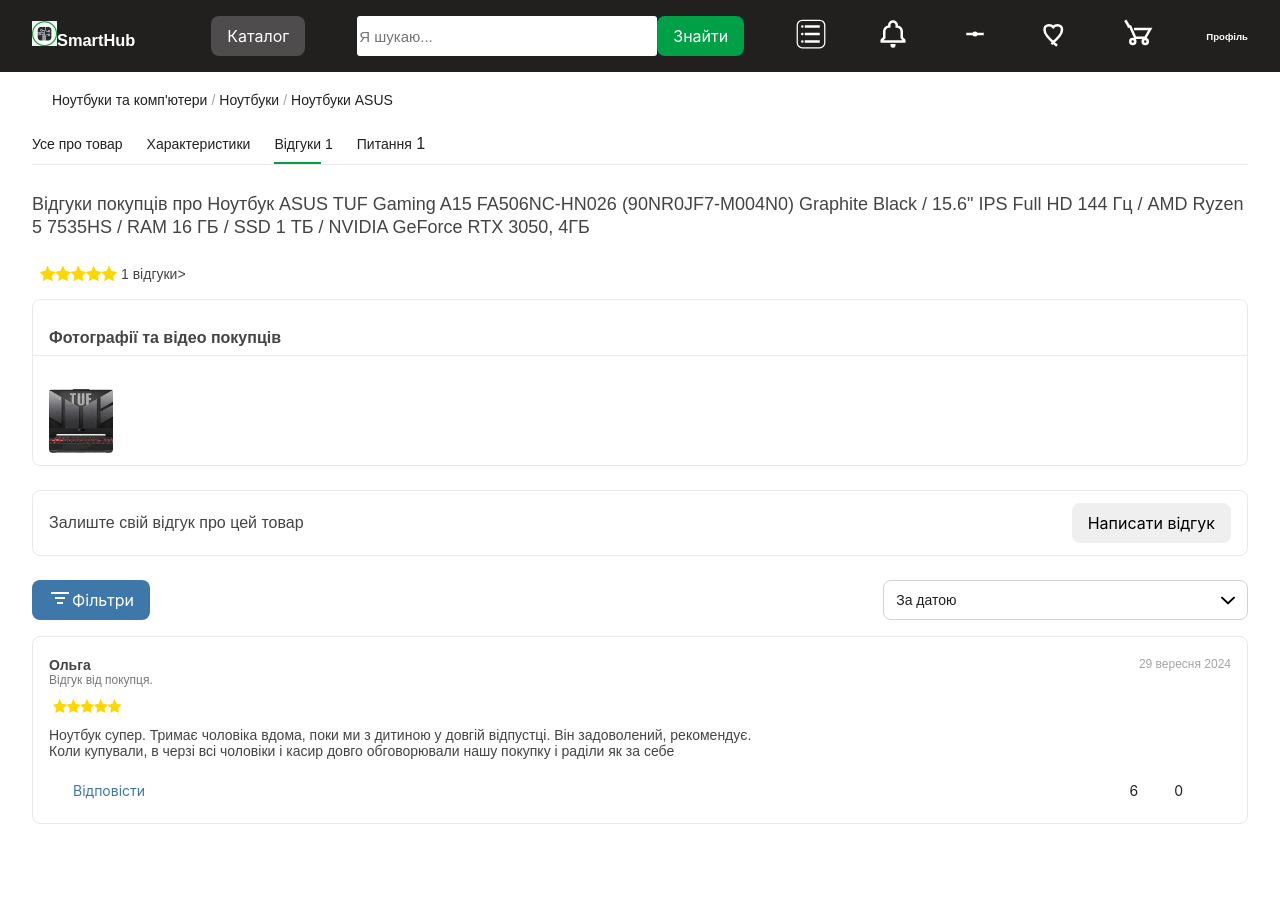
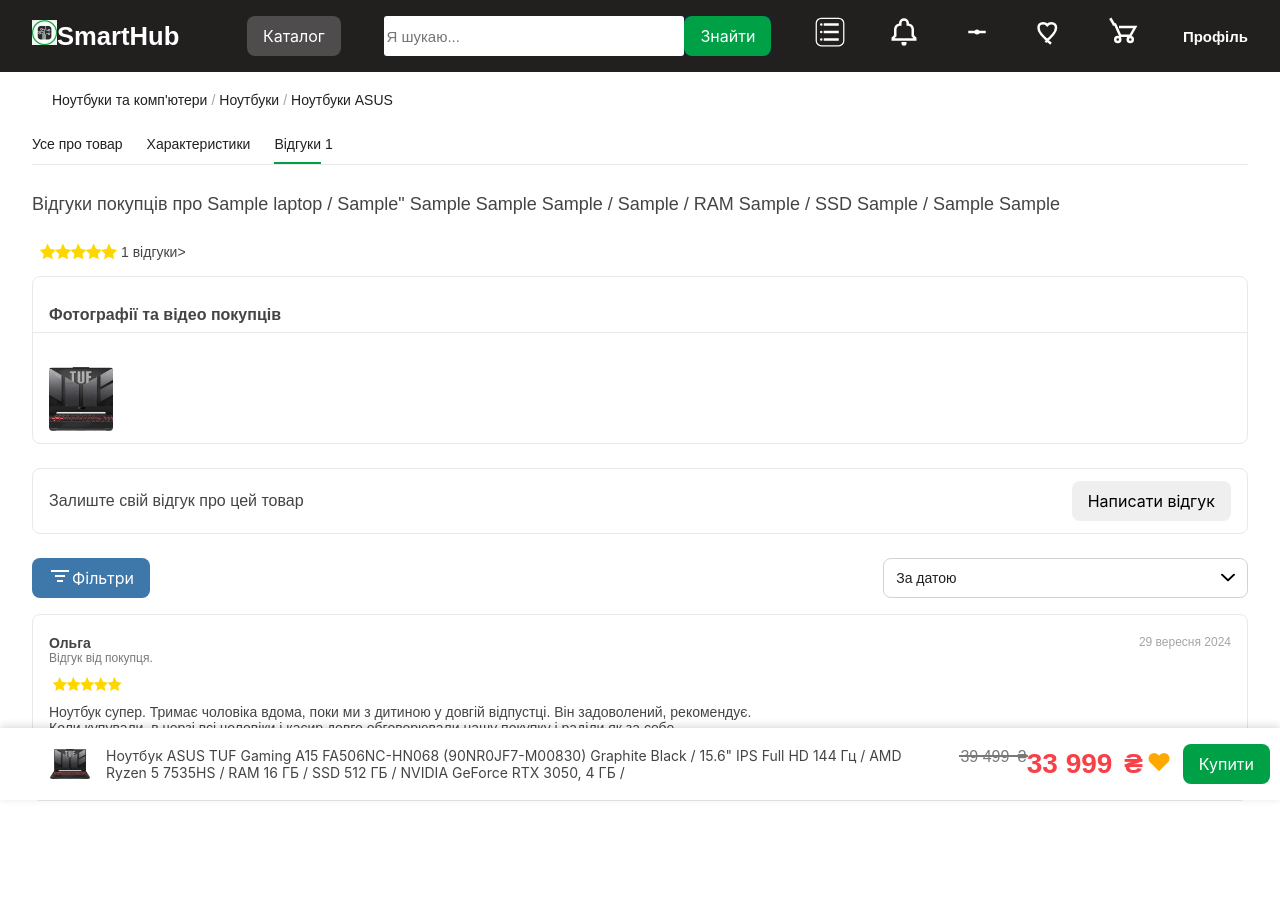
Before and after one commit to denchikos/SmartHub, a Django app: page /reviews/1/ in a window 1280 px wide. Before the commit the page ends 824 px from the top, so only its background shows below. Run offline with Django 5.2, Linux system fonts and the light colour scheme; tables that the repository leaves empty hold one stand-in row (values such as "Sample post"); parts of the project's set-up code (start-up, migrations or seed data) failed here and were passed over.

Commit message:
Доопрацювання шаблонів

```diff
--- a/Home_Page/templates/blance/reviews.html
+++ b/Home_Page/templates/blance/reviews.html
@@ -4,6 +4,15 @@
 {% block reviews %}
 <head>
     <style>
+        div1 {
+            display: flex;
+            margin: 0;
+            padding: 0;
+            border: 0;
+            font-size: 100%;
+            vertical-align: baseline;
+        }
+
         div2 {
             margin: 0;
             padding: 0;
@@ -252,14 +261,10 @@
                                 <a class="tabs__link"  href="{% url 'product_detail' models.id %}">Усе про товар</a>
                             </li>
                             <li class="tabs__item tabs__link">
-                                <a class="tabs__link" href="">Характеристики</a>
+                                <a class="tabs__link" href="{% url 'characteristics' models.id %}">Характеристики</a>
                             </li>
                             <li class="tabs__item tabs__link">
                                 <a class="tabs__link tabs__link--active" href="">Відгуки</a>
-                                <span class="tabs__link-text"> 1 </span>
-                            </li>
-                            <li class="tabs__item">
-                                <a class="tabs__link" href="">Питання</a>
                                 <span class="tabs__link-text"> 1 </span>
                             </li>
                         </ul>
@@ -272,7 +277,7 @@
                 <div2  class="inner">
                     <div2 class="title closed" style="max-height: 76px; overflow: hidden;">
                         <h1 class="title__font">
-                            Відгуки покупців про Ноутбук ASUS TUF Gaming A15 FA506NC-HN026 (90NR0JF7-M004N0) Graphite Black / 15.6" IPS Full HD 144 Гц / AMD Ryzen 5 7535HS / RAM 16 ГБ / SSD 1 ТБ / NVIDIA GeForce RTX 3050, 4ГБ
+                            Відгуки покупців про {{ models_laptop.name }} / {{ models_laptop.screen_size }}" {{ models_laptop.screen_type }} {{ models_laptop.screen_resolution }} {{ models_laptop.screen_refresh_rate }} / {{ models_laptop.processor }} / RAM {{ models_laptop.ram_size }} / SSD {{ models_laptop.ssd_size }} / {{ models_laptop.gpu_manufacturer }} {{ models_laptop.gpu_memory }}
                         </h1>
                     </div2>
                 </div2>
@@ -298,14 +303,14 @@
                     <p> 1 відгуки </p>>
                 </div2>
             </div2>
-            <div2 class="d-flex mt-4">
-                <main style="width: 100%;">
+            <div1 class="d-flex mt-4">
+                <main class="product-tabs__content" style="width: 100%;">
                     <section class="mb-4">
                         <div2>
                             <div style="display: flex; flex-direction: column; width: 100%; overflow: hidden;">
                                 <section class="gallery">
                                     <h4 class="gallery__heading">Фотографії та відео покупців</h4>
-                                    <div class="gallery__body">
+                                    <div1 class="gallery__body">
                                         <div2 class="attachments-preview__body">
                                             <ul class="attachments-preview__list">
                                                 <li class="attachments-preview__item">
@@ -315,7 +320,7 @@
                                                 </li>
                                             </ul>
                                         </div2>
-                                    </div>
+                                    </div1>
                                 </section>
                             </div>
                         </div2>
@@ -393,8 +398,8 @@
                                                 <div2 class="comment__footer">
                                                     <div style="font: inherit;">
                                                         <button type="button" class="button button--small button--link button--with-icon comment__reply">
-                                                            <svg width="24" height="24" aria-hidden="true">
-                                                                <use href="#icon-return"></use>
+                                                            <svg viewBox="0 0 24 24" width="24" height="24">
+                                                              <path d="M10 19V14H5L12 7L19 14H14V19H10Z" fill="#3e77aa"/>
                                                             </svg>
                                                             Відповісти
                                                         </button>
@@ -402,24 +407,20 @@
                                                     <div2 class="comment__votes me-3">
                                                         <div2 class="vote-buttons-comments">
                                                             <button class="button button_size_medium button_type_link button_with_icon vote-buttons-comments__vote" aria-label="Корисний відгук">
-                                                                <svg width="24" height="24" aria-hidden="true">
-                                                                    <use xmlns:xlink="http://www.w3.org/1999/xlink" xlink:href="#icon-thumb-up"></use>
-                                                                </svg>
-                                                                <span class="vote-buttons-comments__counter">6</span>
+                                                                <span class="vote-buttons-comments__counter"><!--тут має бути лічильник лайків та його значок--></span>
                                                             </button>
                                                             <button class="button button_size_medium button_type_link button_with_icon vote-buttons-comments__vote vote-buttons-comments__vote--dislike" aria-label="Некорисний відгук">
-                                                                <svg width="24" height="24" aria-hidden="true">
-                                                                    <use xmlns:xlink="http://www.w3.org/1999/xlink" xlink:href="#icon-thumb-up"></use>
-                                                                </svg>
-                                                                <span class="vote-buttons-comments__counter">0</span>
+                                                                <span class="vote-buttons-comments__counter"><!--тут має бути лічильник дизлайків та його значок--></span>
                                                             </button>
                                                         </div2>
                                                     </div2>
                                                     <div class="comment__actions">
                                                         <div style="position: relative; display: block; width: 40px; height: 40px;">
                                                             <button type="button" class="button button--white button--small menu-toggle-btn" aria-expanded="false" aria-haspopup="true" style="height: 100%;">
-                                                                <svg width="24" height="24" aria-hidden="true" pointer-events="none" class="icon">
-                                                                    <use href="#icon-vertical-dots"></use>
+                                                                <svg width="24" height="24" viewBox="0 0 24 24" fill="none" stroke="#3e77aa" stroke-width="2" stroke-linecap="round" stroke-linejoin="round">
+                                                                  <circle cx="12" cy="5" r="1"></circle>
+                                                                  <circle cx="12" cy="12" r="1"></circle>
+                                                                  <circle cx="12" cy="19" r="1"></circle>
                                                                 </svg>
                                                             </button>
                                                         </div>
@@ -433,9 +434,53 @@
                         </div>
                     </section>
                 </main>
-            </div2>
+                <aside class="product-tabs__sidebar" style="display: block;">
+                    <div1 class="product-carriage">
+                        <div1 class="product-carriage__goods product-carriage_display-flex-md">
+                            <figure class="product-carriage__goods-picture">
+                                <img loading="lazy" alt="Ноутбук ASUS TUF Gaming A15 FA506NC-HN026 (90NR0JF7-M004N0) Graphite Black / 15.6 IPS Full HD 144 Гц / AMD Ryzen 5 7535HS / RAM 16 ГБ / SSD 1 ТБ / NVIDIA GeForce RTX 3050, 4 ГБ" src="{% static 'Home_page/images/Ноутбук ASUS TUF Gaming A15 (2023)/2389791.jpg' %}"></img>
+                            </figure>
+                            <div class="product-carriage__goods-title">
+                                Ноутбук ASUS TUF Gaming A15 FA506NC-HN068 (90NR0JF7-M00830) Graphite Black / 15.6" IPS Full HD 144 Гц / AMD Ryzen 5 7535HS / RAM 16 ГБ / SSD 512 ГБ / NVIDIA GeForce RTX 3050, 4 ГБ /
+                            </div>
+                        </div1>
+                        <div1 class="product-carriage__buy">
+                            <div1 class="product-carriage__buy-top" style="font-size: 100%;">
+                                <div1 class="product-price__block">
+                                    <p class="product-price__small">
+                                       39&nbsp;499
+                                        <span class="currency">₴</span>
+                                    </p>
+                                    <p class="product-carriage__price product-carriage__price_color-red">
+                                        33&nbsp;999
+                                        <span class="currency">₴</span>
+                                    </p>
+                                </div1>
+                                <div1 class="product-carriage__buttons">
+                                    <div class="wishlist-wrapper">
+                                        <button type="button" class="wishlist-button js-wish-button" aria-label="Перемістити в список бажань">
+                                           <svg width="24" height="24" aria-hidden="true">
+                                                <use href="#heart"></use>
+                                           </svg>
+                                        </button>
+                                    </div>
+                                </div1>
+                                <div class="product-carriage__buy-button">
+                                    <div class="mode-slim toOrde">
+                                        <button type="button" class="buy-button button button--with-icon button--green button--medium buy-button--tile" aria-label="Купити">
+                                            <span class="buy-button__label"> Купити </span>
+                                        </button>
+                                    </div>
+                                </div>
+                            </div1>
+                        </div1>
+                    </div1>
+                </aside>
+            </div1>
         </div>
+<svg width="50" height="50" viewBox="0 0 24 24" fill="none" stroke="#FFC107" stroke-width="2" stroke-linecap="round" stroke-linejoin="round">
+  <symbol id="heart" viewBox="0 0 24 24">
+      <path d="M20.84 4.61a5.5 5.5 0 0 0-7.78 0L12 5.67l-1.06-1.06a5.5 5.5 0 0 0-7.78 7.78l1.06 1.06L12 21.23l7.78-7.78 1.06-1.06a5.5 5.5 0 0 0 0-7.78z"></path>
+  </symbol>
+</svg>
 {% endblock %}
-<svg fill='%23797878' viewBox='0 0 13 7' id="down-arrow">
-  <path fill-rule='evenodd' clip-rule='evenodd' d='M6.5 7a.956.956 0 0 1-.657-.256l-5.57-5.25a.839.839 0 0 1 0-1.237.968.968 0 0 1 1.312 0L6.5 4.888 11.415.257a.968.968 0 0 1 1.313 0 .839.839 0 0 1 0 1.237l-5.572 5.25A.956.956 0 0 1 6.5 7Z'/>
-</svg>
--- a/Home_Page/views.py
+++ b/Home_Page/views.py
@@ -96,20 +96,21 @@
 
 
 def product_detail(request, id):
-    db = Icons.objects.all()
-    data_db = Laptop_images.objects.all()
+    data_db = Laptop_images.objects.filter(images_id=id)
     product = get_object_or_404(Notebooks, id=id)
+    models_laptop = get_object_or_404(Laptop, id=id)
     data = {
         "title": "SmartHub",
         "menu": "menu",
     }
-    return render(request, 'blance/product_detail.html', {'product': product, 'data': data, 'data_db': data_db, "db": db})
+    return render(request, 'blance/product_detail.html', {'product': product, 'data': data, 'data_db': data_db, "models_laptop": models_laptop})
 
 
 def characteristics(request, laptop_id):
-    items = Notebooks.objects.all()
+    #items = Notebooks.objects.all()
+    product = get_object_or_404(Notebooks, id=laptop_id)
     models = get_object_or_404(Laptop, id=laptop_id)
-    return render(request, 'blance/characteristics.html', {'models': models, "items": items})
+    return render(request, 'blance/characteristics.html', {'models': models, "product": product})
 
 
 class NewsDetailView(DetailView):
@@ -119,5 +120,6 @@
 
 
 def reviews(request, comments_id):
+    models_laptop = get_object_or_404(Laptop, id=comments_id)
     models = get_object_or_404(Comments, id=comments_id)
-    return render(request, 'blance/reviews.html', {'models': models})
+    return render(request, 'blance/reviews.html', {'models': models, 'models_laptop': models_laptop})
```
Also changed, not shown: Home_Page/models.py (+7 -7 lines), Home_Page/templates/blance/characteristics.html (+2 -6 lines), Home_Page/templates/blance/product_detail.html (+16 -14 lines), Home_Page/migrations/0005_icons_laptop_notebooks_id.py (added), Home_Page/migrations/0006_icons_notebooksbrand_notebooks_id.py (added), Home_Page/migrations/0007_icons_remove_notebooks_notebooks_brand_and_more.py (added), Home_Page/migrations/0008_icons_notebooks_notebooksbrand.py (added), Home_Page/migrations/0009_icons_and_more.py (added).
